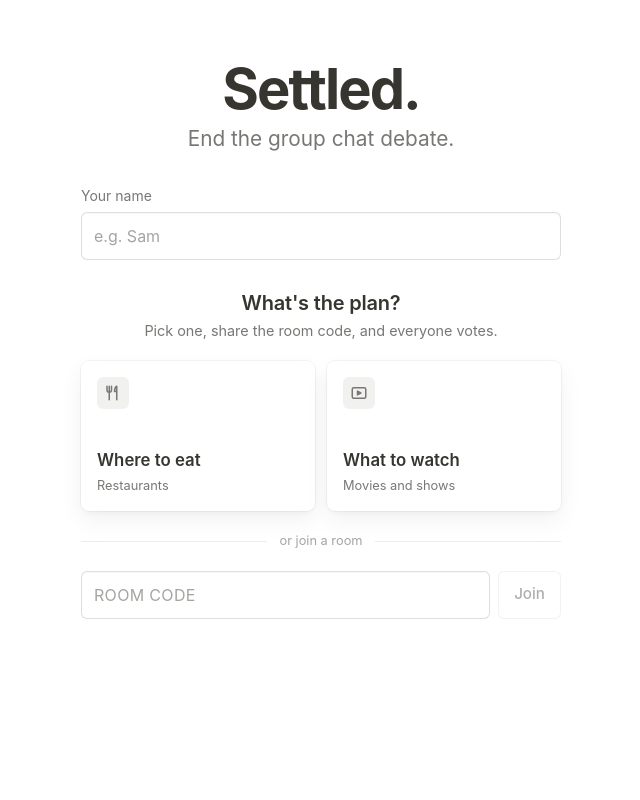
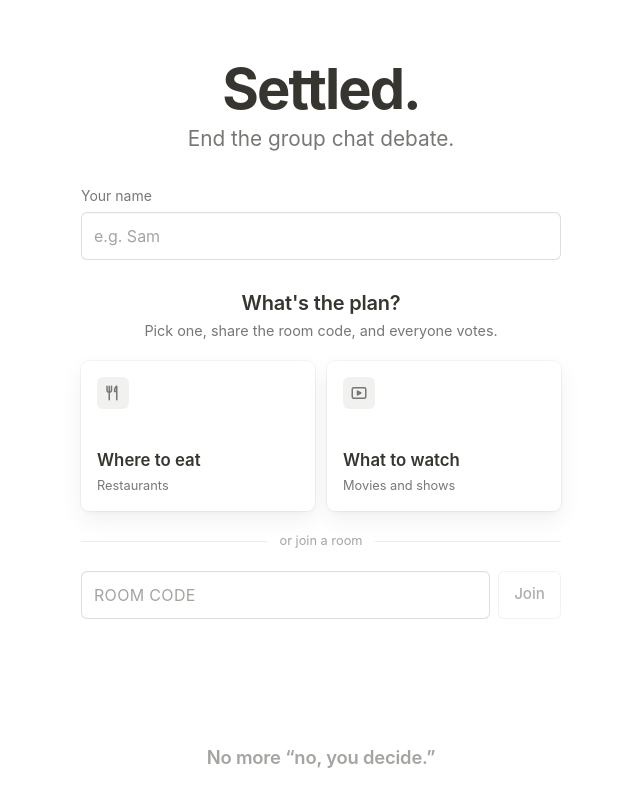
Before and after one commit to Ruhaan1209/settled, a React (Vite) app: page / in a window 1280 px wide. Shown: the whole page, without its empty margins (319-959 px from the left). Built offline with nearby package versions, Linux system fonts and the light colour scheme; no server answers.

Commit message:
Add closing line to home screen

```diff
--- a/src/components/Home.jsx
+++ b/src/components/Home.jsx
@@ -102,6 +102,8 @@ export default function Home() {
         <button className="btn btn-secondary" disabled={code.length < 6 || !isConfigured}>Join</button>
       </form>
 
+      <p className="closer">No more “no, you decide.”</p>
+
       {!isConfigured && (
         <p className="notice">
           Supabase isn't connected yet. Copy <code>.env.example</code> to <code>.env.local</code> and add your keys.
--- a/src/index.css
+++ b/src/index.css
@@ -313,6 +313,16 @@ button:disabled {
 
 .plan-sub {
   font-size: 0.9rem;
+}
+
+.closer {
+  margin: auto 0 0;
+  padding: 32px 0 8px;
+  color: var(--faint);
+  font-size: 1.15rem;
+  font-weight: 600;
+  letter-spacing: -0.01em;
+  text-align: center;
 }
 
 .choices {
```
